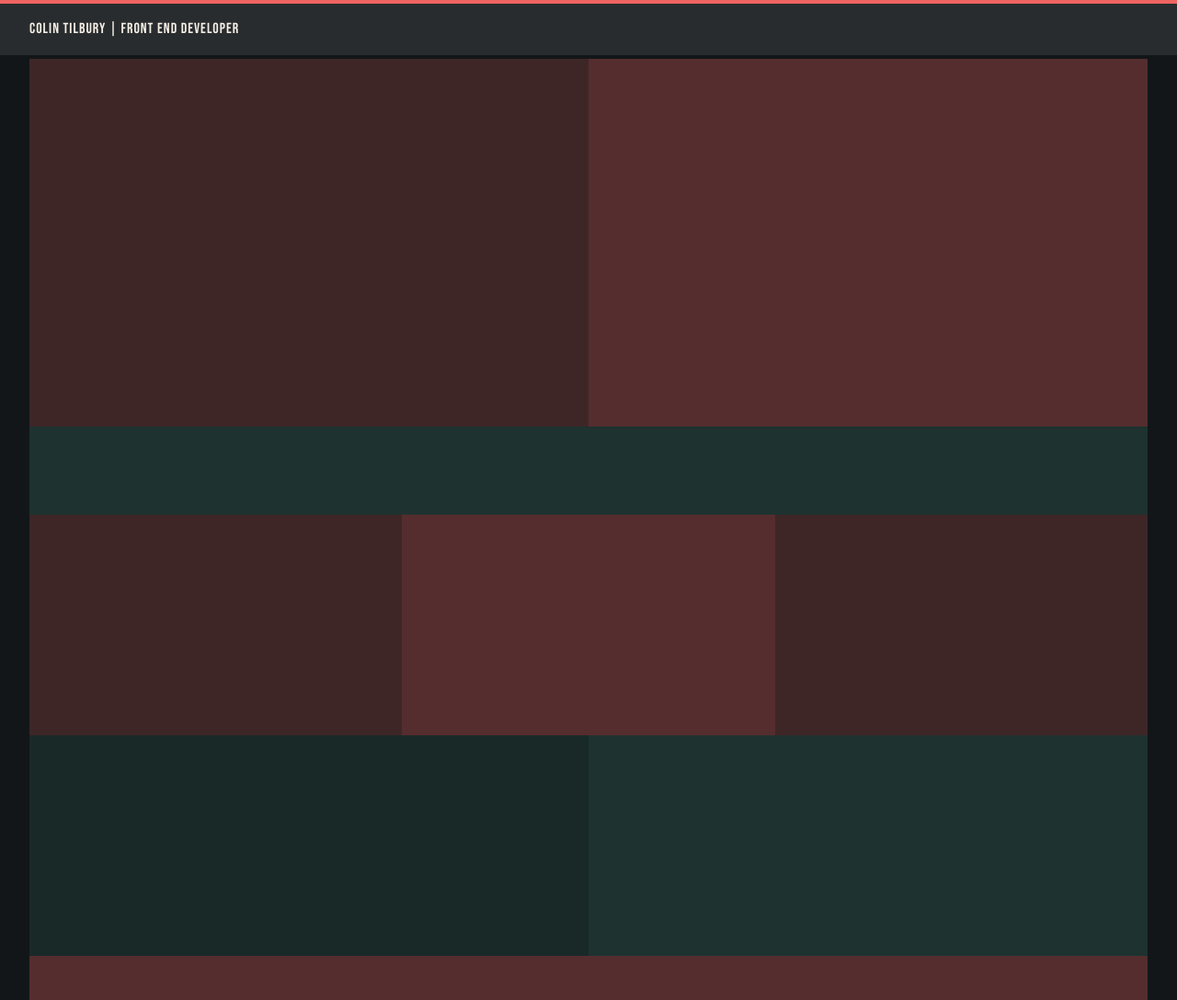
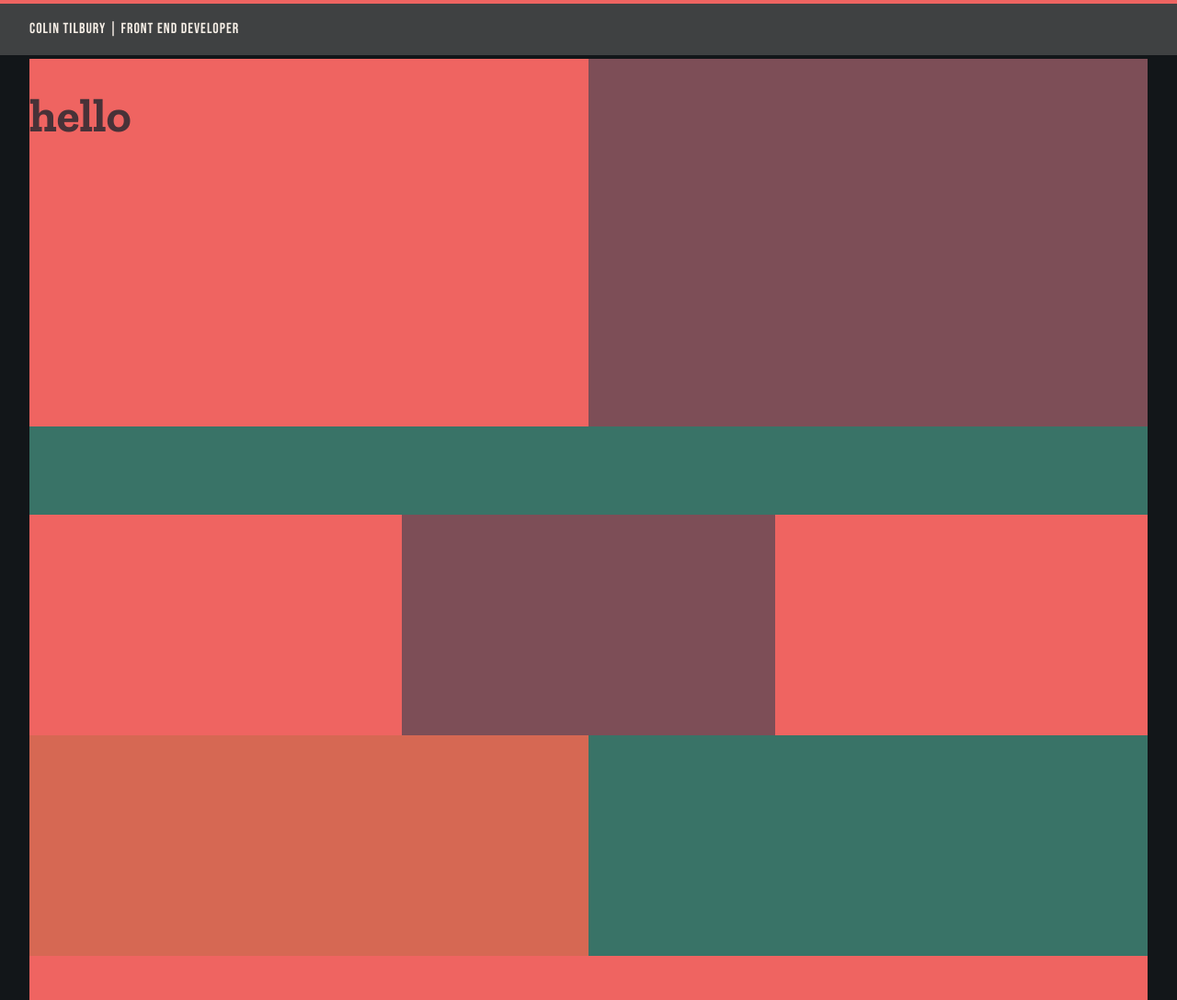
Before and after one commit to ctilbury/portfolio, a Vue app: page / in a window 1280 px wide. Shown: the whole page at 92% size. Built offline with nearby package versions, Linux system fonts and the light colour scheme.

Commit message:
removing sass and reverting back to css variables

```diff
--- a/package.json
+++ b/package.json
@@ -15,7 +15,6 @@
   "devDependencies": {
     "@vitejs/plugin-vue": "^3.0.0",
     "netlify-cli": "^10.12.1",
-    "sass": "^1.54.1",
     "vite": "^3.0.0"
   }
 }
--- a/src/App.vue
+++ b/src/App.vue
@@ -7,7 +7,7 @@ import TextExamples from './components/TextExamples.vue'
   <HeaderBar />
   <div class="page-wrap">
     <main>
-      <div id="div1"></div>
+      <div id="div1"><h1>hello</h1></div>
       <div id="div2"></div>
       <div id="div3"></div>
       <div id="div4"></div>
@@ -22,4 +22,7 @@ import TextExamples from './components/TextExamples.vue'
 
 <style scoped>
 
+h1 {
+  color: var(--old-burgundy);
+}
 </style>
--- a/src/assets/styles/base.scss
+++ b/src/assets/styles/base.css
@@ -4,8 +4,8 @@
   line-height: 24px;
   font-weight: 400;
 
-  color: #f5eee6;
-  background-color: #121619;
+  color: var(--linen);
+  background-color: var(--rich-black);
 
   font-synthesis: none;
   text-rendering: optimizeLegibility;
--- a/src/assets/styles/layout.scss
+++ b/src/assets/styles/layout.css
@@ -13,39 +13,39 @@ main {
 }
 
 #div1 {
-  background-color: rgba(#ef6461, 0.2);
+  background-color: var(--fire-opal);
 }
 
 #div2 {
-  background-color: rgba(#ef6461, 0.3);
+  background-color: var(--tuscan-red);
 }
 
 #div3 {
-  background-color: rgba(#397367, 0.3);
+  background-color: var(--hookers-green);
 }
 
 #div4 {
-  background-color: rgba(#ef6461, 0.2);
+  background-color: var(--fire-opal);
 }
 
 #div5 {
-  background-color: rgba(#ef6461, 0.3);
+  background-color: var(--tuscan-red);
 }
 
 #div6 {
-  background-color: rgba(#ef6461, 0.2);
+  background-color: var(--fire-opal);
 }
 
 #div7 {
-  background-color: rgba(#397367, 0.2);
+  background-color: var(--copper-red);
 }
 
 #div8 {
-  background-color: rgba(#397367, 0.3);
+  background-color: var(--hookers-green)
 }
 
 #div9 {
-  background-color: rgba(#ef6461, 0.3);
+  background-color: var(--fire-opal);
 }
 
 @media screen and (min-width: 600px) {
--- /dev/null
+++ b/src/assets/styles/main.css
@@ -0,0 +1,3 @@
+@import 'variables';
+@import 'layout';
+@import 'base';
--- /dev/null
+++ b/src/assets/styles/variables.css
@@ -0,0 +1,10 @@
+:root {
+  --rich-black: rgb(18, 22, 25);
+  --old-burgundy: rgb(72, 50, 56);
+  --tuscan-red: rgb(125, 78, 87);
+  --fire-opal: rgb(239, 100, 97);
+  --copper-red: rgb(214, 104, 83);
+  --hookers-green: rgb(57, 115, 103);
+  --linen: rgb(245, 238, 230);
+  --linen-transparent: rgba(245, 238, 230, 0.2);
+}
--- a/src/assets/styles/vars.scss
+++ /dev/null
@@ -1,7 +0,0 @@
-$dark: #121619;
-$off-white: #f5eee6;
-$hot-pink: #ef6461;
-$orangey: #d66853;
-$greeny: #397367;
-$plum: #7d4e57;
-$darker-plum: #483238;
--- a/src/components/HeaderBar.vue
+++ b/src/components/HeaderBar.vue
@@ -19,9 +19,7 @@ const count = ref(0)
 
 </template>
 
-<style lang="scss" scoped>
-
-$off-white: #f5eee6;
+<style scoped>
 
 header {
   font-family: 'Bebas Neue', cursive;
@@ -30,8 +28,8 @@ header {
   top: 0;
   left: 0;
   right: 0;
-  background-color: rgba($off-white, 0.1);
-  border-top: 4px #ef6461 solid;
+  background-color: var(--linen-transparent);
+  border-top: 4px var(--fire-opal) solid;
 }
 
 .header-wrap {
--- a/src/main.js
+++ b/src/main.js
@@ -1,8 +1,6 @@
 import { createApp } from 'vue'
 import 'normalize.css'
-import './assets/styles/vars.scss'
-import './assets/styles/base.scss'
-import './assets/styles/layout.scss'
+import './assets/styles/main.css'
 import App from './App.vue'
 
 createApp(App).mount('#app')
```
Also changed, not shown: 1 other file (tests, documents, lock files or other folders).
